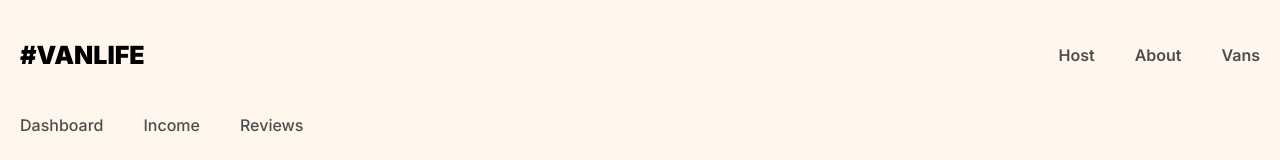
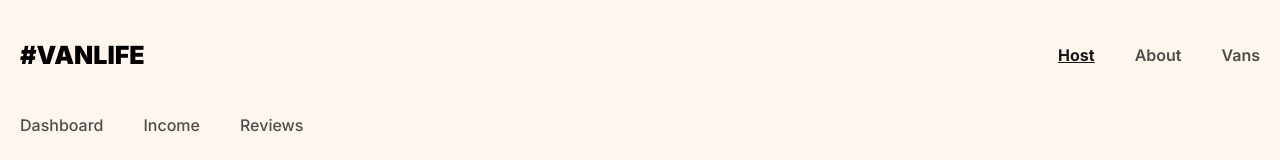
Before and after one commit to amuuo-dev/VanLife, a React (Vite) app: page /host in a window 1280 px wide. Shown: the top 160 px of the page. Built offline with nearby package versions, Linux system fonts and the light colour scheme; what miragejs would draw is missing.

Commit message:
active link styling with navlink

```diff
--- a/components/Header.jsx
+++ b/components/Header.jsx
@@ -1,4 +1,4 @@
-import { Link } from "react-router-dom";
+import { NavLink, Link } from "react-router-dom";
 
 const Header = () => {
   return (
@@ -7,9 +7,24 @@
         #VanLife
       </Link>
       <nav>
-        <Link to="/host">Host</Link>
-        <Link to="/about">About</Link>
-        <Link to="/vans">Vans</Link>
+        <NavLink
+          to="/host"
+          className={({ isActive }) => (isActive ? "active" : null)}
+        >
+          Host
+        </NavLink>
+        <NavLink
+          to="/about"
+          className={({ isActive }) => (isActive ? "active" : null)}
+        >
+          About
+        </NavLink>
+        <NavLink
+          to="/vans"
+          className={({ isActive }) => (isActive ? "active" : null)}
+        >
+          Vans
+        </NavLink>
       </nav>
     </header>
   );
--- a/components/HostLayout.jsx
+++ b/components/HostLayout.jsx
@@ -1,11 +1,32 @@
-import { Link, Outlet } from "react-router-dom";
+import { NavLink, Outlet } from "react-router-dom";
 const HostLayout = () => {
+  const activeStyles = {
+    fontWeight: "bold",
+    textDecoration: "underline",
+    color: "#161616",
+  };
   return (
     <>
       <nav className="host-nav">
-        <Link to="/host/">Dashboard</Link>
-        <Link to="/host/income">Income</Link>
-        <Link to="/host/reviews">Reviews</Link>
+        <NavLink
+          to="/host/"
+          style={({ isActive }) => (isActive ? activeStyles : null)}
+          end
+        >
+          Dashboard
+        </NavLink>
+        <NavLink
+          to="/host/income"
+          style={({ isActive }) => (isActive ? activeStyles : null)}
+        >
+          Income
+        </NavLink>
+        <NavLink
+          to="/host/reviews"
+          style={({ isActive }) => (isActive ? activeStyles : null)}
+        >
+          Reviews
+        </NavLink>
       </nav>
       <Outlet />
     </>
--- a/src/index.css
+++ b/src/index.css
@@ -42,7 +42,6 @@
 }
 header a:hover {
   color: #161616;
-  text-decoration: underline;
 }
 main {
   margin-bottom: 84px;
@@ -266,3 +265,8 @@
   text-decoration: underline;
   font-weight: 600;
 }
+.active {
+  font-weight: bold;
+  text-decoration: underline;
+  color: #161616;
+}
```
